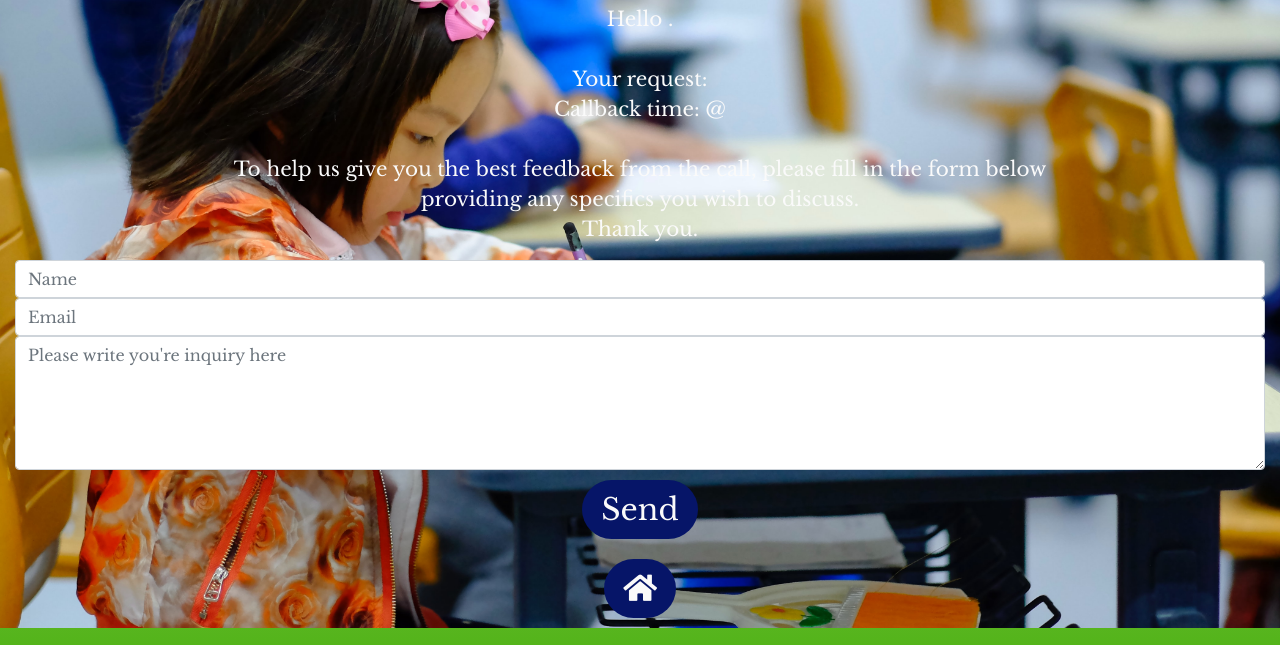
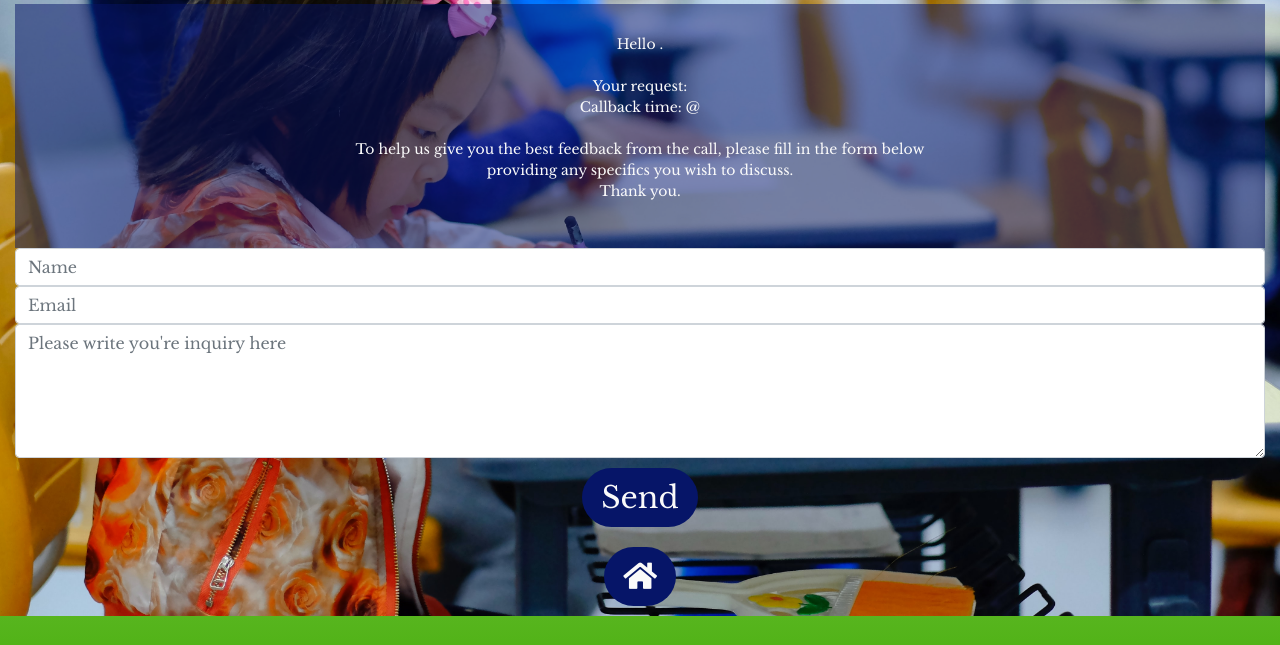
Before and after one commit to AlexNexton/MS2-LingLang, a plain HTML site: page confirmation.html in a window 1280 px wide. Shown: the part 216-861 px from the top of the page. Drawn offline with nearby package versions, Linux system fonts and the light colour scheme.

Commit message:
style: added bg-square class to confirmation page

```diff
--- a/confirmation.html
+++ b/confirmation.html
@@ -26,7 +26,7 @@
 
     <div class="col-12 sub-paragraph " data-toggle="modal" data-target="#contactAdmin">
     <img src="assets/img/logos/LingLang.png" class="linglang-confirm-logo" alt="LingLang Logo">
-
+    <div class="bg-square">
      <p> Hello <span id="name1Confirm"></span>. <br><br>
     Your request: <span id="inquireAboutConfirm"></span><br>
     Callback time: <span id="date1Confirm"></span> @ <span id="timeConfirm"></span><br><br>
@@ -34,7 +34,7 @@
     providing any specifics you wish to discuss. <br>
 
     Thank you.
-    </p>
+    </p></div>
      <form class="confirm-form" onsubmit="return sendMail(this);" action="sub.html">
                         <input type="text" name="name" id="fullname" class="form-control" placeholder="Name" required>
 
```
